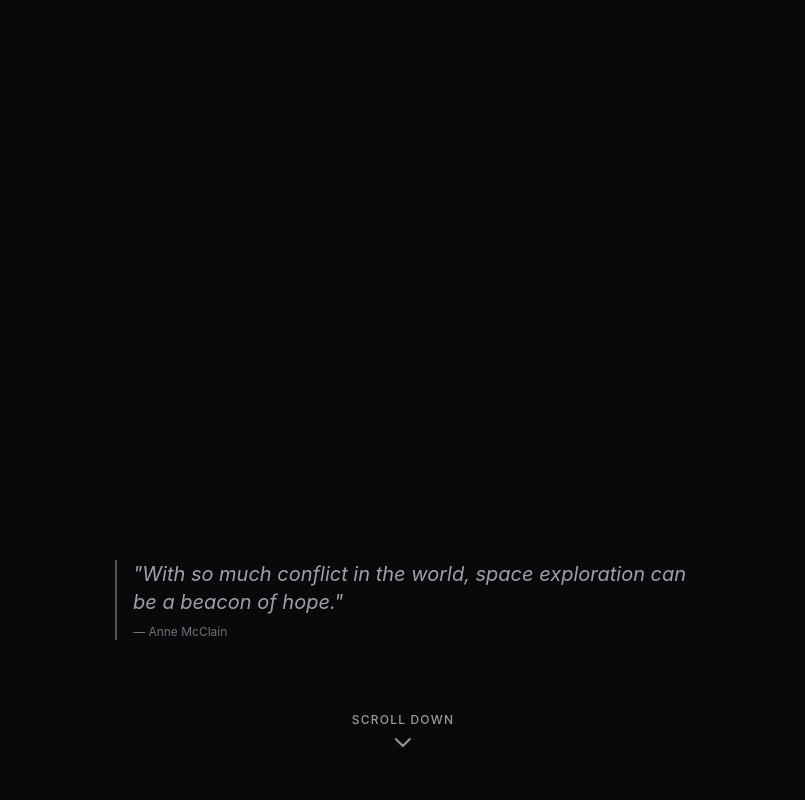
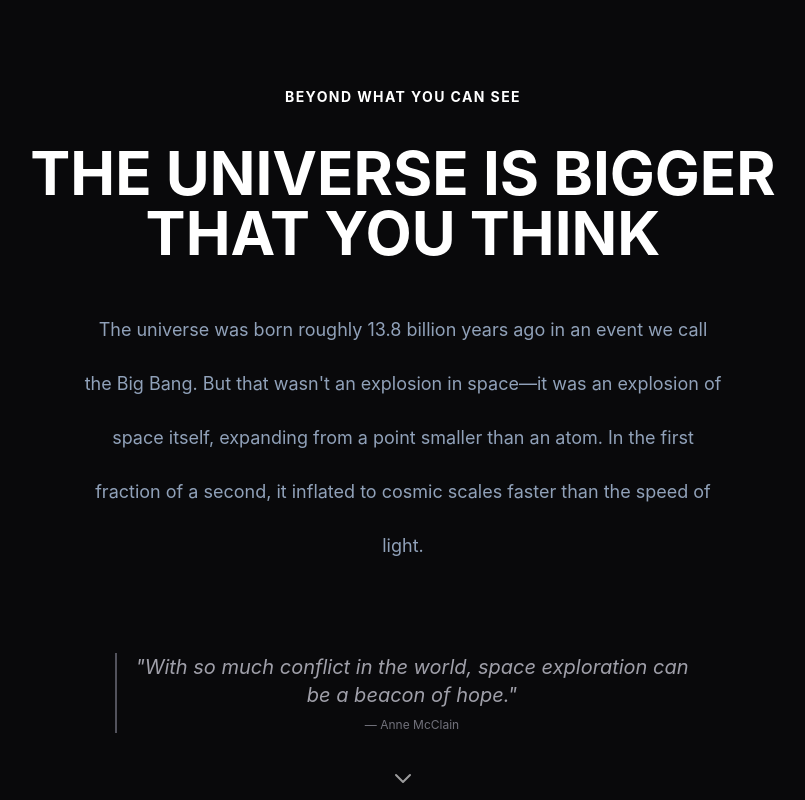
Before and after one commit to 0xRafay/mazin-website, a website: page index.html in a window 1280 px wide. Shown: the top 800 px of the page, without its empty margins (237-1042 px from the left). Drawn offline with Linux system fonts and the light colour scheme.

Commit message:
feat: add Big Bang text section and refine hero layout
replaced the standalone blockquote in the hero section with a structured text

```diff
--- a/index.html
+++ b/index.html
@@ -14,28 +14,48 @@
         class="relative h-screen grid place-items-center"
         style="animation: fadein 1s ease-out 0.3s both"
       >
-
+        <div class="text-center px-50 pt-5">
+          <h2
+            class="text-white text-sm font-bold tracking-widest uppercase mb-4 text-center"
+          >
+            Beyond what you can see
+          </h2>
+          <h1 class="text-6xl uppercase font-bold pt-5">
+            the universe is bigger that you think
+          </h1>
+          <p class="text-lg text-slate-400 leading-[3] pt-10 pl-30 pr-30">
+            The universe was born roughly 13.8 billion years ago in an event we
+            call the Big Bang. But that wasn't an explosion in space—it was an
+            explosion of space itself, expanding from a point smaller than an
+            atom. In the first fraction of a second, it inflated to cosmic
+            scales faster than the speed of light.
+          </p>
           <blockquote
-          class="absolute bottom-40 left-1/2 -translate-x-1/2 max-w-xl text-left border-l-2 border-zinc-600 pl-4 italic text-zinc-400 text-xl"
+            class="max-w-xl mt-20 text-center border-l-2 border-zinc-600 pl-4 mx-auto italic text-zinc-400 text-xl"
           >
             <p>
-            "With so much conflict in the world, space exploration can be a beacon of hope."
+              "With so much conflict in the world, space exploration can be a
+              beacon of hope."
             </p>
             <footer class="mt-2 text-xs text-zinc-500 not-italic">
               — Anne McClain
             </footer>
           </blockquote>
+        </div>
+
         <!--
         <h3 class="text-lg md:text-xl font-medium text-zinc-500">
           Exploring the infinite mysteries of stars, galaxies, and the unknown.
         </h3>
 -->
         <div
-          class="absolute bottom-10 left-1/2 -translate-x-1/2 flex flex-col items-center gap-2 text-white/60"
+          class="absolute bottom-1 left-1/2 -translate-x-1/2 flex flex-col items-center gap-2 text-white/60"
         >
+          <!--
           <span class="text-xs font-medium tracking-widest uppercase"
             >Scroll Down</span
           >
+        -->
           <svg
             class="w-6 h-6 animate-bounce"
             fill="none"
@@ -63,7 +83,7 @@
       </section>
       <section class="h-screen void-blend"></section>
     </main>
-  </body>
   <script src="./src/scripts/check-img.js"></script>
   <script src="./src/scripts/spawn-sparkle.js"></script>
+  </body>
 </html>
```
Also changed, not shown: dist/output.css. Lines whose indentation alone changed are shown as unchanged.
